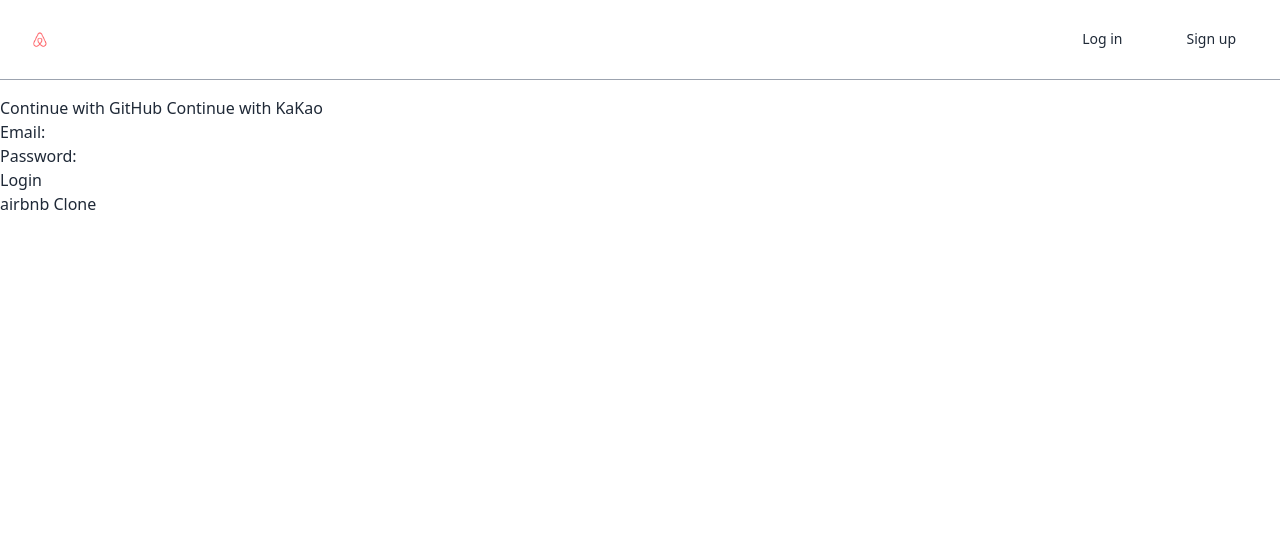
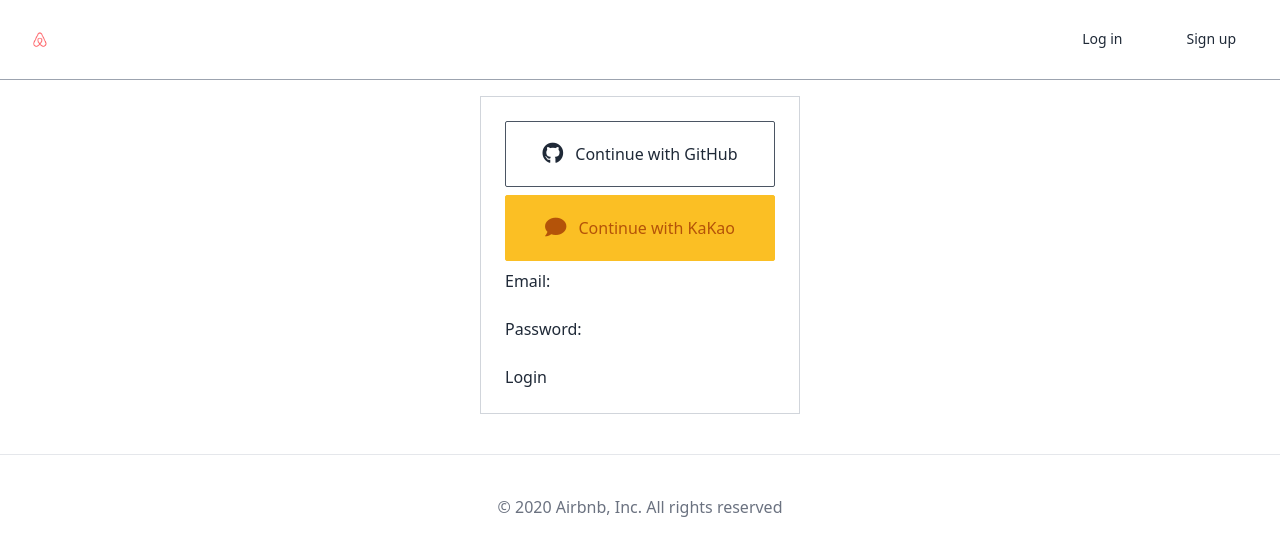
Before and after one commit to heejin-pro/airbnb-clone, a Django app: page /users/login in a window 1280 px wide. Shown: the top 558 px of the page. Run offline with Django 3.2, Linux system fonts and the light colour scheme; style sheets or scripts are compiled from the project's sources; some libraries are stand-ins or nearby versions.

Commit message:
Add CSS in Footer, SocialLogin

```diff
--- a/templates/base.html
+++ b/templates/base.html
@@ -24,7 +24,6 @@
         {% endblock search_bar %}
       </div>
         {% include "partials/nav.html" %}
-
     </header>
 
         {% block content %}
--- a/templates/partials/footer.html
+++ b/templates/partials/footer.html
@@ -1,3 +1,3 @@
-<footer>
-airbnb Clone
+<footer class="container mx-auto text-center py-10 border-t font-medium text-gray-500">
+    &copy; 2020 Airbnb, Inc. All rights reserved
 </footer>
--- a/templates/partials/room_card.html
+++ b/templates/partials/room_card.html
@@ -1,4 +1,5 @@
 <div class="w-1/4 mb-10 px-2 overflow-hidden">
+    <a href="{% url 'rooms:detail' room.pk %}">
         <div class="w-full h-64 bg-cover bg-center rounded-lg mb-3" style="background-image: url({{room.first_photo}});"></div>
         <div class="flex justify-between mb-2">
             <div class="overflow-hidden flex">
@@ -12,4 +13,5 @@
             </span>
         </div>
         <span class="text-black truncate block w-11/12">{{room.name}}</span>
+    </a>
 </div>
--- a/templates/partials/social_login.html
+++ b/templates/partials/social_login.html
@@ -1,8 +1,8 @@
-<div>
-    <a href = "{% url "users:github-login" %}">
-        Continue with GitHub
+<div class="flex flex-col w-full">
+    <a href = "{% url "users:github-login" %}" class="w-full border border-gray-600 text-center rounded-sm py-5 font-medium mb-2">
+       <i class="fab fa-github mr-2 fa-lg"></i> Continue with GitHub
     </a>
-    <a href = "{% url "users:kakao-login" %}">
-        Continue with KaKao
+    <a href = "{% url "users:kakao-login" %}" class="w-full border text-yellow-700 border-yellow-400 text-center rounded-sm py-5 font-medium mb-2 bg-yellow-400">
+        <i class="fas fa-comment mr-2 fa-lg"></i> Continue with KaKao
     </a>
 </div>
--- a/templates/users/login.html
+++ b/templates/users/login.html
@@ -10,12 +10,12 @@
 
 {% block content %}
 
+<div class="container lg:w-7/12 md:w-1/2 xl:w-1/4 mx-auto my-10 flex flex-col items-center border p-6 border-gray-300">
         {% include "partials/social_login.html" %}
-
         <form method="post" action="{% url "users:login" %}">
             {% csrf_token %}
             {{form.as_p}}
             <button>Login</button>
         </form>
-
+    </div>
 {% endblock content %}
--- a/users/views.py
+++ b/users/views.py
@@ -6,6 +6,7 @@
 from django.shortcuts import render, redirect, reverse
 from django.contrib.auth import authenticate, login, logout
 from django.core.files.base import ContentFile
+from django.contrib.auth.forms import UserCreationForm
 from . import forms, models
 
 
```
Also changed, not shown: 1 other file. Lines whose indentation alone changed are shown as unchanged.
